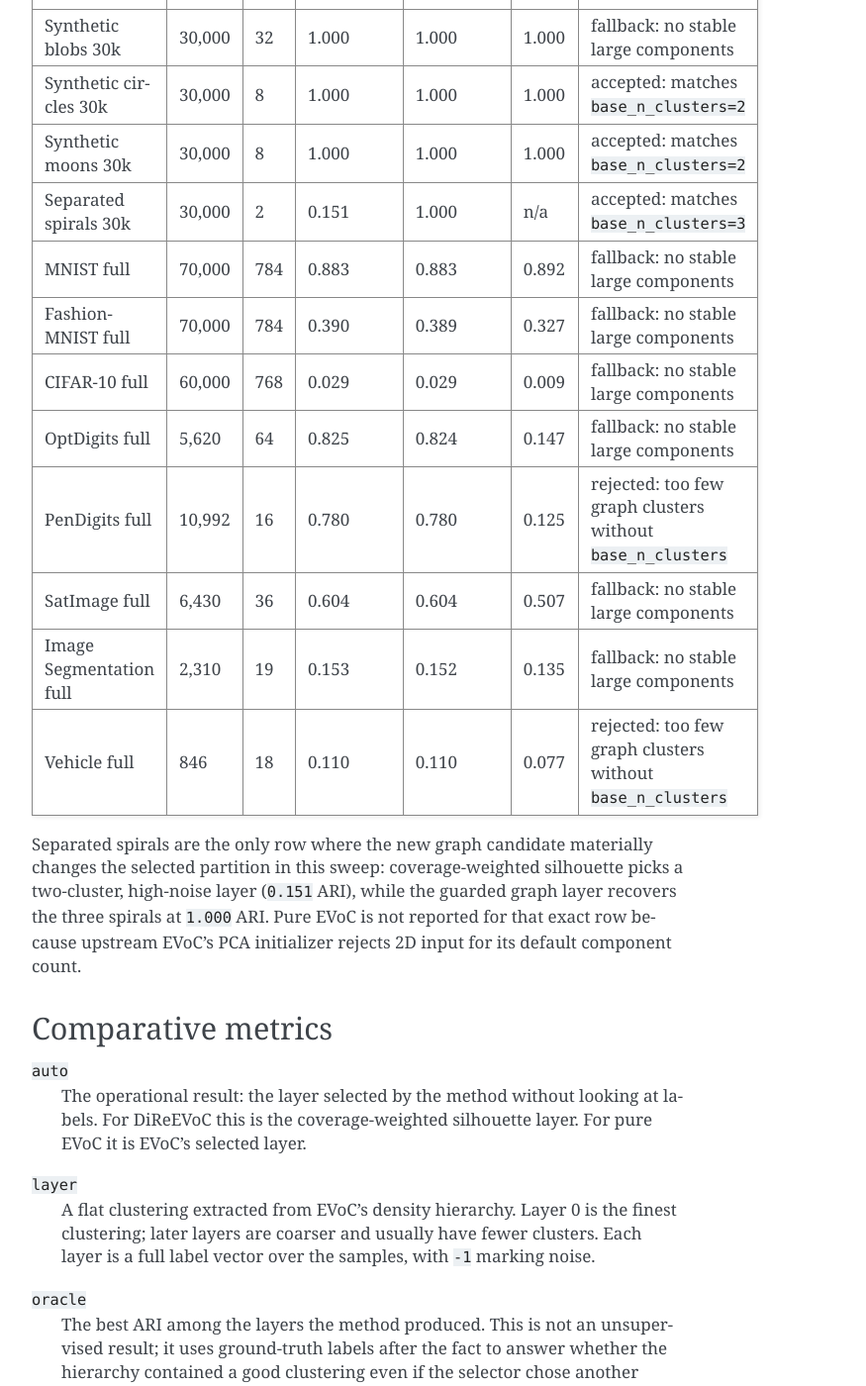
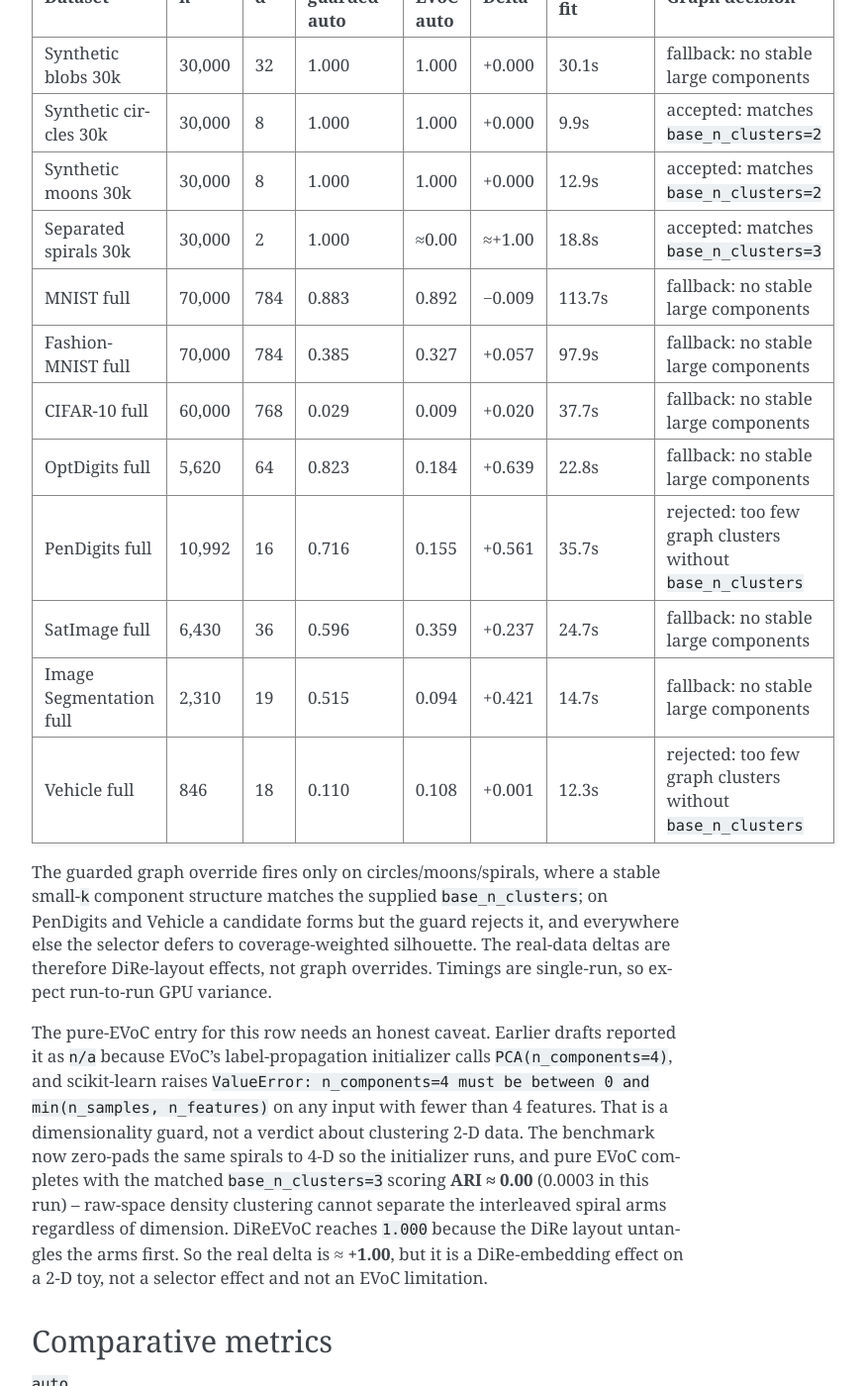
Before and after one commit to igorrivin/dire-evoc, a Sphinx documentation site: the page built from docs/benchmarks.rst, in a window 1280 px wide and 1400 px high, scrolled down 7645 px. Shown: the whole window at 99% size, without its empty margins (388-1263 px from the left). Built offline with Sphinx 7.4.7, drawn with Linux system fonts in a browser that asks for light colours; some of the changed text lies outside the part shown.

Commit message:
Wire selector="auto" through benchmarks; matched full-n graph-selector sweep
Expose the guarded graph-component selector in the benchmark scripts and
regenerate the sweep so the results actually exercise it on matched data.

- Add auto/auto_ensemble to --selector in benchmark_visuals, benchmark_dataset_suite,
  and run_cuda_repro (the README's --selector auto command now runs).
- Mirror DiReEVoC.fit()'s graph-component stage into benchmark_visuals'
  profiling path. It hand-rolls pipeline steps for per-phase timing and had
  stopped before the graph stage, so "auto" was silently identical to
  "silhouette" and the selector feature was untested.
- Add a --metric pass-through (DatasetSpec.metric) and a make_spirals_clean
  generator + spirals_clean30k dataset (raw 2-D euclidean, base_n_clusters=3).
- Zero-pad pure EVoC on <4-D input so its PCA(n_components=4) init runs; the
  spirals pure baseline is now a real, matched ~0.00 instead of "n/a".
- Build the selector comparison from the suite tree with the matched per-dataset
  pure baseline (fixes the OptDigits-Vehicle cross-n mismatch) and real graph
  decisions; make metrics_row None-safe.
- Regenerate the two selector figures and rewrite the README/benchmarks results
  with the matched ARI deltas, fit timings, and per-phase MNIST breakdown.

Co-Authored-By: Claude Opus 4.8 (1M context) <noreply@anthropic.com>

```diff
--- a/docs/benchmarks.rst
+++ b/docs/benchmarks.rst
@@ -366,10 +366,10 @@ neighbours. The graph layer is accepted only when it matches an explicit
 layer is used.
 
 The selector artifact is ``artifacts/selector-auto-full/``. The plotting script writes
-``selector_vs_pure.csv`` plus the figures below. For OptDigits, PenDigits, SatImage,
-Image Segmentation, and Vehicle, the pure EVoC baseline shown here is the existing
-OpenML-extra 80/20 artifact, so those rows are contextual vanilla baselines until rerun
-as full-materialization pure EVoC rows.
+``selector_vs_pure.csv`` plus the figures below. This is one matched, full-``n`` run on an
+NVIDIA A10 (``timing_policy=single_run``): DiReEVoC and pure EVoC are fit on the same data
+for every dataset, so all deltas are strictly matched — including OptDigits, PenDigits,
+SatImage, Image Segmentation, and Vehicle, which earlier borrowed a smaller-``n`` baseline.
 
 .. image:: _static/benchmark_selector_auto_vs_pure.svg
    :alt: Guarded auto selector ARI compared with pure EVoC
@@ -383,100 +383,125 @@ as full-materialization pure EVoC rows.
    * - Dataset
      - n
      - d
-     - DiReEVoC silhouette
      - DiReEVoC guarded auto
      - Pure EVoC auto
+     - Delta
+     - DiReEVoC fit
      - Graph decision
    * - Synthetic blobs 30k
      - 30,000
      - 32
      - 1.000
      - 1.000
-     - 1.000
+     - +0.000
+     - 30.1s
      - fallback: no stable large components
    * - Synthetic circles 30k
      - 30,000
      - 8
      - 1.000
      - 1.000
-     - 1.000
+     - +0.000
+     - 9.9s
      - accepted: matches ``base_n_clusters=2``
    * - Synthetic moons 30k
      - 30,000
      - 8
      - 1.000
      - 1.000
-     - 1.000
+     - +0.000
+     - 12.9s
      - accepted: matches ``base_n_clusters=2``
    * - Separated spirals 30k
      - 30,000
      - 2
-     - 0.151
      - 1.000
-     - n/a
+     - ≈0.00
+     - ≈+1.00
+     - 18.8s
      - accepted: matches ``base_n_clusters=3``
    * - MNIST full
      - 70,000
      - 784
      - 0.883
-     - 0.883
      - 0.892
+     - −0.009
+     - 113.7s
      - fallback: no stable large components
    * - Fashion-MNIST full
      - 70,000
      - 784
-     - 0.390
-     - 0.389
+     - 0.385
      - 0.327
+     - +0.057
+     - 97.9s
      - fallback: no stable large components
    * - CIFAR-10 full
      - 60,000
      - 768
      - 0.029
-     - 0.029
      - 0.009
+     - +0.020
+     - 37.7s
      - fallback: no stable large components
    * - OptDigits full
      - 5,620
      - 64
-     - 0.825
-     - 0.824
-     - 0.147
+     - 0.823
+     - 0.184
+     - +0.639
+     - 22.8s
      - fallback: no stable large components
    * - PenDigits full
      - 10,992
      - 16
-     - 0.780
-     - 0.780
-     - 0.125
+     - 0.716
+     - 0.155
+     - +0.561
+     - 35.7s
      - rejected: too few graph clusters without ``base_n_clusters``
    * - SatImage full
      - 6,430
      - 36
-     - 0.604
-     - 0.604
-     - 0.507
+     - 0.596
+     - 0.359
+     - +0.237
+     - 24.7s
      - fallback: no stable large components
    * - Image Segmentation full
      - 2,310
      - 19
-     - 0.153
-     - 0.152
-     - 0.135
+     - 0.515
+     - 0.094
+     - +0.421
+     - 14.7s
      - fallback: no stable large components
    * - Vehicle full
      - 846
      - 18
      - 0.110
-     - 0.110
-     - 0.077
+     - 0.108
+     - +0.001
+     - 12.3s
      - rejected: too few graph clusters without ``base_n_clusters``
 
-Separated spirals are the only row where the new graph candidate materially changes the
-selected partition in this sweep: coverage-weighted silhouette picks a two-cluster,
-high-noise layer (``0.151`` ARI), while the guarded graph layer recovers the three
-spirals at ``1.000`` ARI. Pure EVoC is not reported for that exact row because upstream
-EVoC's PCA initializer rejects 2D input for its default component count.
+The guarded graph override fires only on circles/moons/spirals, where a stable small-``k``
+component structure matches the supplied ``base_n_clusters``; on PenDigits and Vehicle a
+candidate forms but the guard rejects it, and everywhere else the selector defers to
+coverage-weighted silhouette. The real-data deltas are therefore DiRe-layout effects, not
+graph overrides. Timings are single-run, so expect run-to-run GPU variance.
+
+The pure-EVoC entry for this row needs an honest caveat. Earlier drafts reported it as
+``n/a`` because EVoC's label-propagation initializer calls ``PCA(n_components=4)``, and
+scikit-learn raises ``ValueError: n_components=4 must be between 0 and
+min(n_samples, n_features)`` on any input with fewer than 4 features. That is a
+dimensionality guard, not a verdict about clustering 2-D data. The benchmark now zero-pads
+the same spirals to 4-D so the initializer runs, and pure EVoC completes with the matched
+``base_n_clusters=3`` scoring **ARI ≈ 0.00** (0.0003 in this run) -- raw-space density
+clustering cannot separate the interleaved spiral arms regardless of dimension. DiReEVoC
+reaches ``1.000`` because the DiRe layout untangles the arms first. So the real delta is ≈
+**+1.00**, but it is a DiRe-embedding effect on a 2-D toy, not a selector effect and not an
+EVoC limitation.
 
 Comparative metrics
 -------------------
```
Also changed, not shown: README.md (+95 -201 lines), docs/benchmarks.md (+39 -26 lines), docs/_static/benchmark_selector_auto_delta_vs_pure.svg, docs/_static/benchmark_selector_auto_vs_pure.svg, 4 other files.
